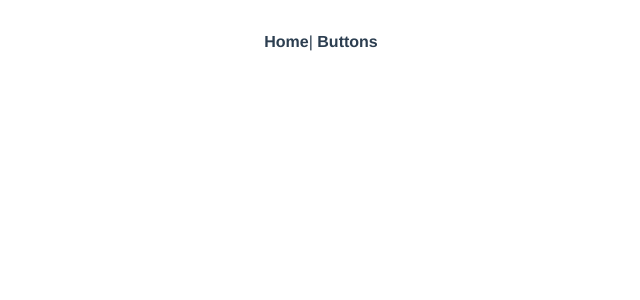
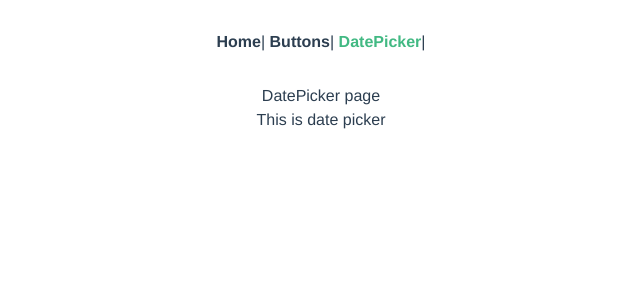
Before and after one commit to HwangJeongMin/vuecomponents, a Vue app: page /date in a window 1280 px wide. Shown: the top 300 px of the page, without its empty margins (319-959 px from the left). Built offline with nearby package versions, Linux system fonts and the light colour scheme.

Commit message:
콤포넌트 샘플 추가

```diff
--- a/src/App.vue
+++ b/src/App.vue
@@ -2,7 +2,8 @@
   <div id="app">
     <div id="nav">
       <router-link to="/">Home</router-link>|
-      <router-link to="/button">Buttons</router-link>
+      <router-link to="/button">Buttons</router-link>|
+      <router-link to="/date">DatePicker</router-link>|
     </div>
     <router-view />
   </div>
--- /dev/null
+++ b/src/components/DatePicker.vue
@@ -0,0 +1,12 @@
+<template>
+  <div>
+    <h1>This is date picker</h1>
+  </div>
+</template>
+
+<script>
+export default {};
+</script>
+
+<style lang="scss" scoped>
+</style>
--- a/src/router/index.js
+++ b/src/router/index.js
@@ -17,6 +17,15 @@ const routes = [{
     // which is lazy-loaded when the route is visited.
     component: () =>
       import( /* webpackChunkName: "about" */ "../views/Button.vue")
+  },
+  {
+    path: "/date",
+    name: "DatePicker",
+    // route level code-splitting
+    // this generates a separate chunk (about.[hash].js) for this route
+    // which is lazy-loaded when the route is visited.
+    component: () =>
+      import( /* webpackChunkName: "about" */ "../views/DatePicker.vue")
   }
 ];
 
--- a/src/views/Button.vue
+++ b/src/views/Button.vue
@@ -1,6 +1,6 @@
 <template>
   <div>
-    <h1>This is an buttons page</h1>
+    <h1>This is an buttons page(수정했습니다)</h1>
     <div class="flex justify-center">
       <button class="btn m-2">Default Button</button>
       <button class="btn btn-primary m-2">Primary Button</button>
--- /dev/null
+++ b/src/views/DatePicker.vue
@@ -0,0 +1,19 @@
+<template>
+  <div>
+    <h1>DatePicker page</h1>
+    <DatePicker></DatePicker>
+  </div>
+</template>
+
+<script>
+import DatePicker from "../components/DatePicker";
+
+export default {
+  components: {
+    DatePicker
+  }
+};
+</script>
+
+<style lang="scss" scoped>
+</style>
```
Also changed, not shown: 1 other file (tests, documents, lock files or other folders).
